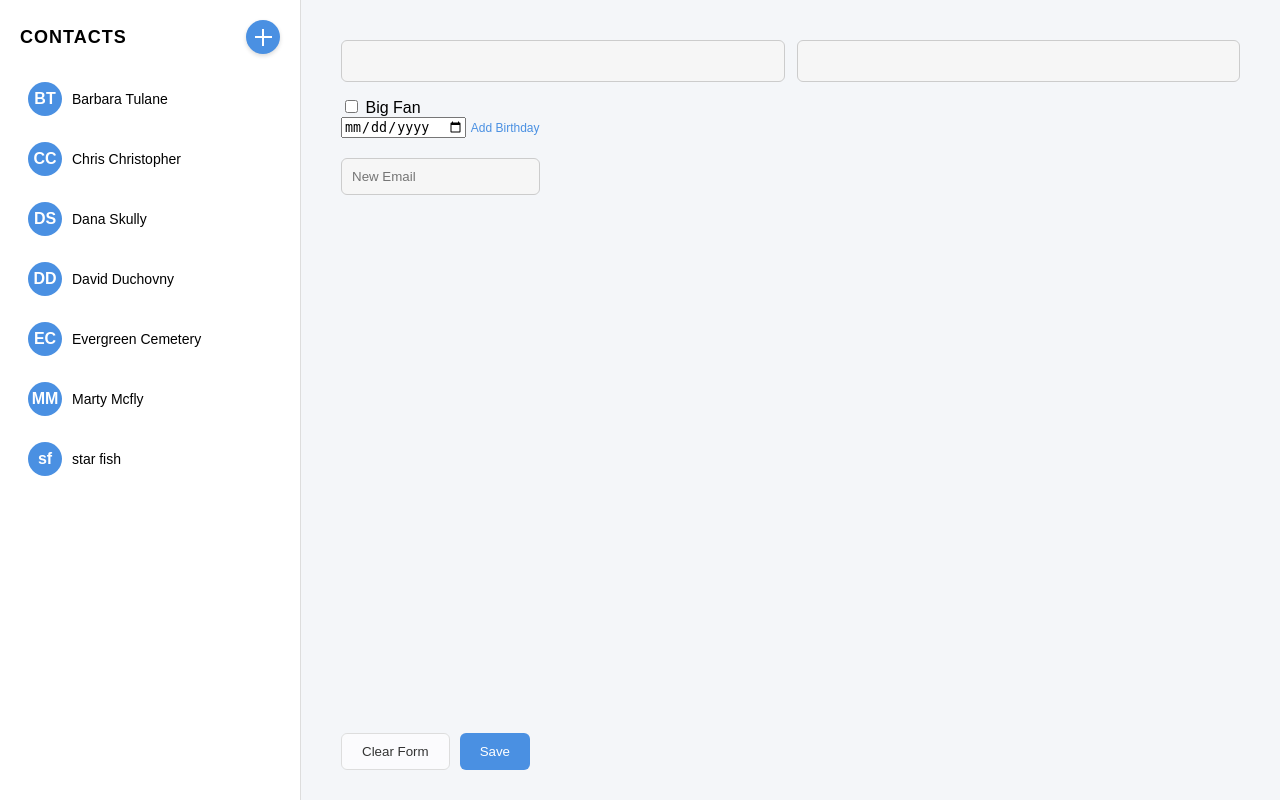
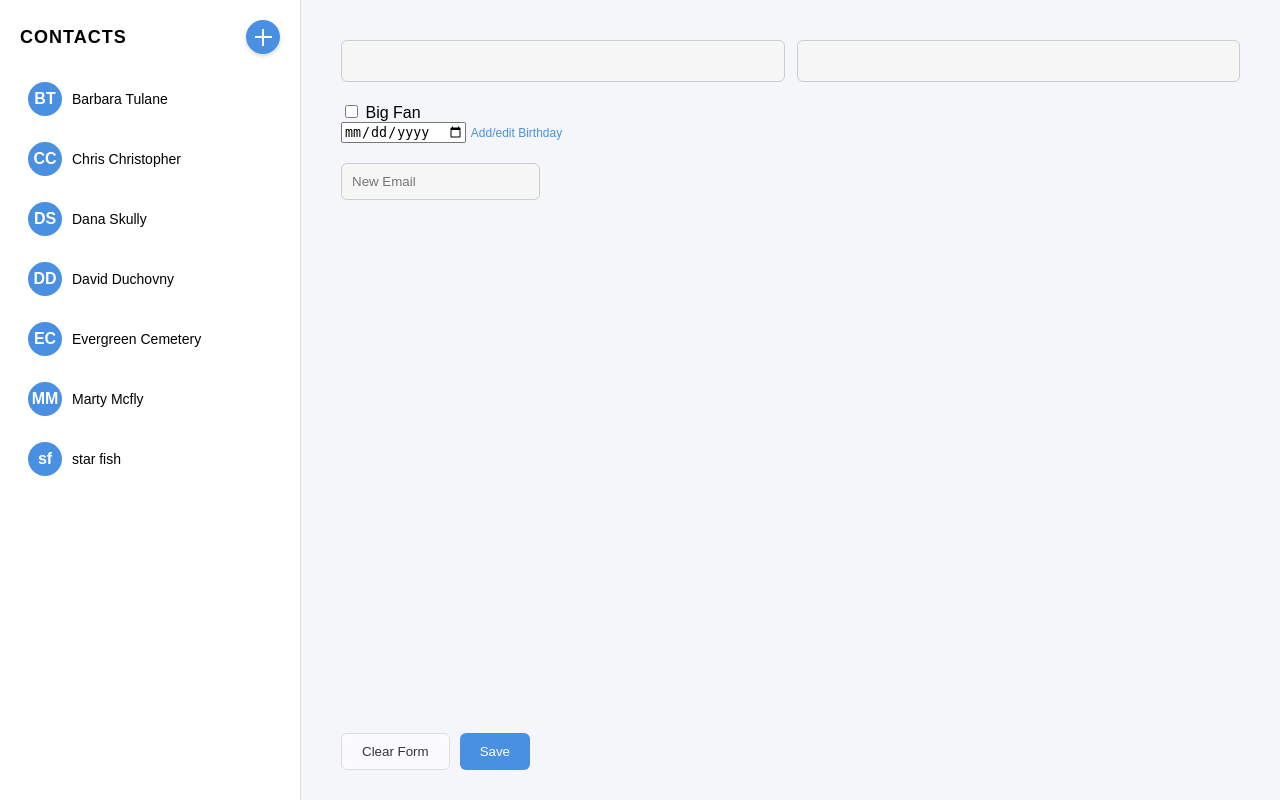
Before and after one commit to reclursive/address-book, a Django app: page / in a window 1280 px wide. Run offline with Django 5.2, Linux system fonts and the light colour scheme; data comes from the database, SQL or seed files in the repository.

Commit message:
bday fix

```diff
--- a/address_book/templates/address_book/address_book.html
+++ b/address_book/templates/address_book/address_book.html
@@ -240,6 +240,12 @@ body{
   background:#f6f6f6;
   font-size:14px;
 }
+.birthday-display {
+  font-size: 12px;
+  color: #888;
+  margin-top: -5px;
+  margin-bottom: 10px;
+}
 .email-row {
   display: flex;
   align-items: center;
@@ -299,6 +305,9 @@ body{
     {{ form.first_name }}
     {{ form.last_name }}
   </div>
+    <div class="birthday-display">
+     {{ selected_contact.birthday|date:"  🎂 F j" }}
+  </div>
 
 <!-- big ol fan checkbox -->
 <div class="big-fan-container">
@@ -308,7 +317,7 @@ body{
 <!---bbday-->
 <div class = "birthday-label">
   {{form.birthday}}
- <span class="add-email-label">Add Birthday</span>
+ <span class="add-email-label">Add/edit Birthday</span>
 
 </div>
 
```
